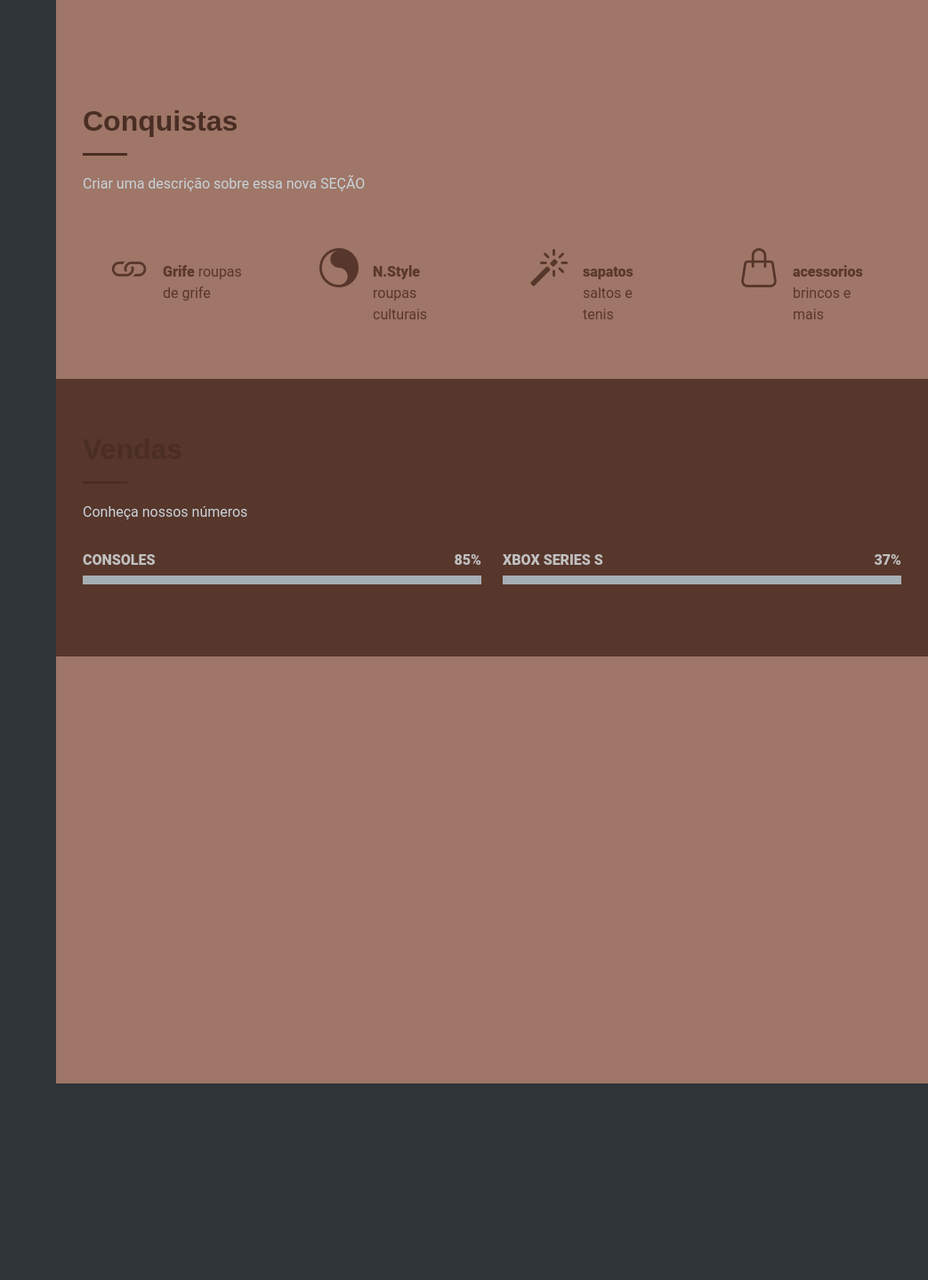
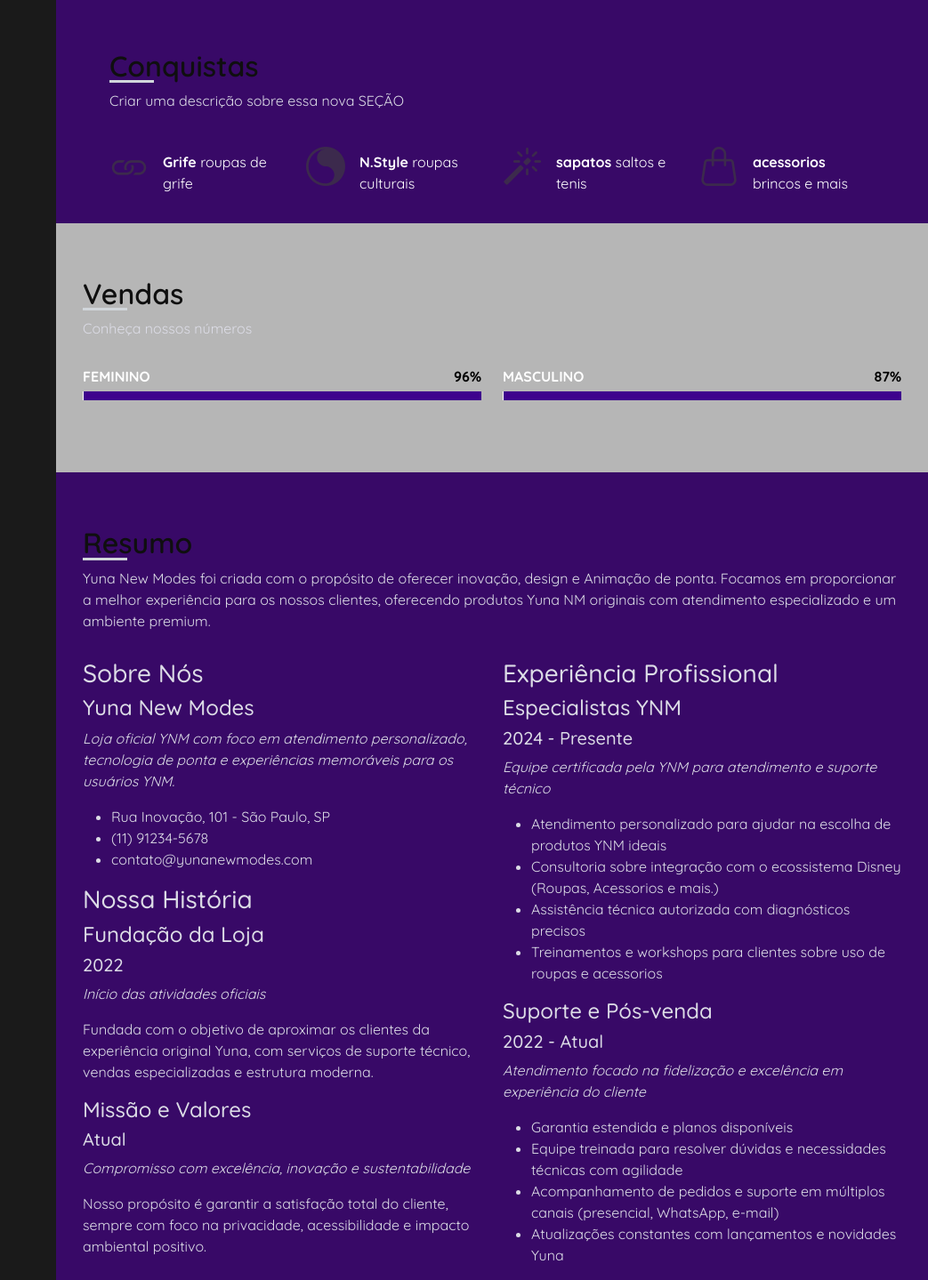
Before and after one commit to camilallilima/ynm, a plain HTML site: page index.html in a window 1280 px wide. Shown: the part 1361-2800 px from the top of the page at 89% size, without its empty margins (237-1280 px from the left). Before the commit the page ends 2579 px from the top, so only its background shows below. Drawn offline with nearby package versions, Linux system fonts and the light colour scheme; a script that the page names is missing; a web font is replaced by a local one.

Commit message:
Add files via upload

```diff
--- a/css/style.css
+++ b/css/style.css
@@ -1,53 +1,35 @@
-/* Google Fonts */
-@import url('https://fonts.googleapis.com/css2?family=Poetsen+One&family=Poppins:ital,wght@0,100;0,200;0,300;0,400;0,500;0,600;0,700;0,800;0,900;1,100;1,200;1,300;1,400;1,500;1,600;1,700;1,800;1,900&family=Winky+Rough:ital,wght@0,300..900;1,300..900&display=swap');
+@import url('https://fonts.googleapis.com/css2?family=Playwrite+CU:wght@100..400&display=swap');
+@import url('https://fonts.googleapis.com/css2?family=Quicksand:wght@300..700&display=swap');
 
-/* Estilos Fonts */
-/*
+/* variavel para as cores */
+:root {
+    --background-color: rgba(20, 15, 30, 0.55);
 
-Winky Rough:
-    font-family: "Winky Rough", sans-serif;
+    --fundo-menu-lateral: #3c2a4d; /* Roxo escuro */
+    --fundo-claro: #d3d3d3;        /* Prata claro */
+    --fundo-escuro: #1a1a1a;       /* Preto profundo */
 
-Poetsen One:
-    font-family: "Poetsen One", sans-serif;
+    --borda-clara: #bfa5d6;        /* Roxo claro puxado para prata */
+    --borda-escura: #4b3b5a;       /* Roxo escuro com contraste */
 
-Poppins:
-    font-family: "Poppins", sans-serif;
+    --texto-escuro: #0f0f0f;       /* Quase preto */
+    --texto-claro: #dcdce6;        /* Prata mais clara */
+    --texto-branco: #f5f5f5;
+    --texto-hover: #b48ec2;        /* Roxo suave para hover */
+    --texto-opaco: #8e8e99;        /* Prata opaco */
 
-*/
+    --cor-detalhes: #9c7fc2;       /* Roxo médio para destaques */
 
+    --texto-titulo-claro: #d1c2e9; /* Título com prata/lavanda */
+    --texto-titulo-escuro: #5c4a72;/* Título mais escuro, elegante */
 
-
-
-/* variavel para as cores  */
-:root {
-
-    --background-color: rgba(5, 13, 24, 0.555);
-
-    --fundo-menu-lateral: #57362b;
-    --fundo-claro: #a6afb4;
-    --fundo-escuro: #2f3538;
-
-    --borda-clara: #b27059;
-    --borda-escura: #037F8C;
-
-    --texto-escuro: #161616;
-    --texto-claro: #c8d4db;
-    --texto-branco: #ecf8ff;
-    --texto-hover: #218591;
-    --texto-opaco: #81888c;
-
-    --cor-detalhes: #149ddd;
-
-    --texto-titulo-claro: #38E0F2;
-    --texto-titulo-escuro: #037F8C;
-
-    --sombra-clara: rgba(255, 255, 255, 1);
-    --sombra-escura: rgba(31, 31, 31, 0.1);
+    --sombra-clara: rgba(255, 255, 255, 0.3);
+    --sombra-escura: rgba(0, 0, 0, 0.4);
 }
 
 /* CSS Geral */
 body {
-    font-family: "Roboto", sans-serif;
+    font-family: "Quicksand", sans-serif;
     color: var(--texto-claro);
     background: var(--fundo-escuro);
 }
@@ -69,9 +51,9 @@ body {
 #header .perfil img {
     margin: 15px auto;
     display: block;
-    width: 120px;
+    width: 13rem;
     border: 2px solid var(--borda-clara);
-    box-shadow: 0 0 5px var(--sombra-clara);
+    box-sizing: 0 0 5px var(--sombra-clara);
 }
 
 #header .perfil h1 {
@@ -80,11 +62,10 @@ body {
     padding: 0;
     font-weight: 600;
     text-align: center;
-    color: wheat;
+    color: rgb(177, 177, 177);
 }
 
-
-/* Redes Sociais */
+/* Redes Socias */
 
 .perfil .social-links i {
     font-size: 18px;
@@ -99,7 +80,7 @@ body {
     width: 35px;
     height: 35px;
     transition: 0.3s;
-    box-shadow: 0px 0px 5px 0px var(--sombra-clara);
+    box-shadow: 0px 0px 5px 0px var(--sombra-escura);
 }
 
 .perfil .social-links a:hover,
@@ -107,28 +88,23 @@ body {
     font-size: 18px;
     display: inline-block;
     background: white;
-    color: black;
+    color: var(--texto-escuro);
     margin-right: 5px;
     border-radius: 50%;
     width: 35px;
     height: 35px;
-    box-shadow: 0px 0px 5px 0px var(--sombra-clara);
+    box-shadow: 0px 0px 5px 0px var(--sombra-escura);
 }
 
-a {
-    text-decoration: none;
-}
-
-/* Menu mobile */
 .mobile-nav-toggle {
     position: fixed;
     top: 15px;
     right: 15px;
-    z-index: 9999;
+    z-index: 99999;
     border: 0;
     font-size: 26px;
     transition: all 0.4s;
-    background: var(--cor-detalhes);
+    background: var(--fundo-menu-lateral);
     color: var(--texto-claro);
     width: 40px;
     height: 40px;
@@ -146,9 +122,9 @@ a {
 .mobile-nav-active #header {
     left: 0;
 }
+/* Ajuste para o corpo do conteudo */
+/* estrutura Base - Corpo */
 
-/* Ajuste para o Corpo do Conteudo */
-/* Estrutura Base - Corpo */
 #main {
     margin-left: 300px;
 }
@@ -158,8 +134,9 @@ a {
     padding-right: 30px;
 }
 
+/* menu responsivo */
 
-/* menu responsivo */
+
 @media (max-width: 1199px) {
     #header {
         left: -300px;
@@ -173,12 +150,9 @@ a {
     }
 }
 
-/* Menu do Header */
-.nav-menu {
-    padding: 30px 0 0 0;
-}
+/* menu do header */
 
-.nav-menu * {
+.nav-menu *{
     padding: 0;
     margin: 0;
     list-style: none;
@@ -188,7 +162,6 @@ a {
     position: relative;
     white-space: nowrap;
 }
-
 .nav-menu a,
 .nav-menu:focus {
     display: flex;
@@ -199,38 +172,29 @@ a {
     transition: 0.3s;
     font-size: 15px;
 }
-
-.nav-menu a i,
-.nav-menu a:focus i {
-    font-size: 22px;
-    padding-right: 10px;
-}
-
 .nav-menu a:hover,
 .nav-menu .active,
 .nav-menu .active:focus,
 .nav-menu li:hover>a {
     text-decoration: none;
-    color: var(--texto-claro);
-    font-weight: 600;
+    color: var(--sombra-escura);
 }
 
 .nav-menu a:hover i,
 .nav-menu .active i,
 .nav-menu .active:focus i,
 .nav-menu li:hover>a i {
-    color: var(--cor-detalhes);
-    font-weight: 600;
+    color: var(--sombra-escura);
 }
 
 /* HERO */
 #hero {
-   width: 100%;
-   height: 100vh; /* view Port Height */
-   background: url("../img/bg-hero1.png") bottom;
-   /* Criar img na I.A. */
-   background-size: cover;
-   position: relative;
+    width: 100%;
+    height: 100vh; /* view Port Heigth */
+    background: url("../img/bg-hero.png");
+    /* Criar img na I.A */
+    background-size: cover;
+    position: relative;
 }
 
 #hero::before {
@@ -238,77 +202,78 @@ a {
     position: absolute;
     z-index: 2;
     inset: 0;
-    background-color: rgba(35, 24, 24, 0.5);
+    background-color: rgba(42, 7, 117, 0.652);
 }
 
 #hero .hero-container {
+    font-family: "Playwrite CU", cursive;
     z-index: 3;
     position: relative;
-    min-width: 300px;
+    min-height: 300px;
+
 }
 
 #hero h2 {
     margin: 0;
     font-size: 100px;
-    font-weight: 600;
-    line-height: 1;
-    color: #fff;
+    font-weight: 500;
+    line-height: 120px;
+    color: var(--texto-claro);
 }
 
 #hero p {
-    color: #fff;
+    color: var(--texto-branco);
     margin-top: 15px;
     margin-bottom: 50px;
     font-size: 26px;
+
 }
 
 #hero p span {
-    color: #b79b90;
+    color: var(--texto-claro);
     padding-bottom: 4px;
-    letter-spacing: 2px;
-    border-bottom: 3px solid #f4c119;
+    letter-spacing: 1px;
+    border-bottom: 3px solid var(--texto-escuro);
 }
-
-@media (min-width: 1024px) {
-    #hero {
+@media (max-width:1024px) {
+    #hero{
         background-attachment: fixed;
     }
 }
 
-@media (max-width: 1024px) {
-    #hero {
-        background-attachment: fixed;
-    }
-}
-
-@media (max-width: 768px)  {
+@media (max-width: 768px) {
     #hero h2 {
-        font-size: 75px;
+        font-size: 70px;
         line-height: 1;
         margin-bottom: 20px;
     }
+
     #hero p {
         font-size: 28px;
     }
 }
 
+/* estrutura Base - Corpo */
+#main {
+    margin-left: 300px;
+}
 
-
+.container {
+    padding-left: 30px;
+    padding-right: 30px;
+}
 
 /* Seções e Titulos */
 section {
     padding: 60px 0;
     overflow: hidden;
-    /* clara */
-    /* background: var(--section-clara); */
-    background: #9f7667;
-
+    background: #380967;
 }
 
 .section-bg {
     /* escura */
     /* background: var(--section-escura); */
-    background: #57362b;
+    background: rgb(182, 182, 182);
     color: var(--texto-claro);
 }
 
@@ -317,22 +282,22 @@ section {
     padding-bottom: 30px;
 }
 
-/* titulo H2 */
+/* título H2 */
 .section-title h2 {
-    color: #4a2e24;
+    color: var(--texto-escuro);
     font-weight: 600;
-    margin-bottom: 20px;
-    padding-bottom: 20px;
+    margin-bottom: 20 px;
+    padding-bottom: 20 px;
     position: relative;
-    font-family: "Poetsen One", sans-serif;
 }
 
 .section-title h2::after {
     content: "";
     position: absolute;
-    background: #4a2e24;
+    display: block;
+    background: #d1d6db;
+    height: 3px;
     width: 50px;
-    height: 3px;
     display: block;
     bottom: 0;
     left: 0;
@@ -344,10 +309,10 @@ section {
 
 /* Sobre */
 .sobre .content h3 {
-    color: #4a2e24;
-    font-weight: 700;
+    color:  #1A1A1A;
+    font-weight:700;
     font-size: 26px;
-    font-family: "Winky Rough", sans-serif;
+    font-family: "Roboto Slab", serif;
 }
 
 .sobre .content ul {
@@ -366,8 +331,11 @@ section {
     margin-right: 5px;
     font-weight: 600;
     /* letter-spacing: .5px; */
-    font-family: "Poppins", sans-serif;
+    font-family: "Quicksand", sans-serif;
 }
+
+
+
 
 .sobre .content ul i {
     color: var(--fundo-menu-lateral);
@@ -380,7 +348,7 @@ section {
     padding-bottom: 30px;
 }
 
-.conquistas .count-box {
+.conquistas{
     padding: 30px;
     width: 100%;
 }
@@ -390,15 +358,7 @@ section {
     font-size: 44px;
     display: block;
     float: left;
-    line-height: 0;
-}
-
-.conquistas .count-box .count-box-i {
-    color: var(--fundo-menu-lateral);
-    font-size: 44px;
-    display: block;
-    float: left;
-    line-height: 40px;
+    /* line-height: ; */
 }
 
 .conquistas .count-box span {
@@ -413,19 +373,17 @@ section {
 .conquistas .count-box p {
     padding: 15px 0 0 0;
     margin: 0 0 0 60px;
-    color: #5a382b;
+    color: rgb(255, 255, 255);
 }
 
 .conquistas .count-box strong {
     font-weight: 800;
 }
 
-.conquistas .count-box i:hover,
-.conquistas .count-box span:hover {
+.conquistas .count-box i:hover, .conquistas .count-box span:hover {
     color: var(--fundo-claro);
     transition: ease-in-out .5s;
 }
-
 
 /* Vendas // Skills = Habilidades */
 .skills .progress {
@@ -440,7 +398,7 @@ section {
     margin: 0 0 5px 0;
     text-transform: uppercase;
     display: block;
-    color: #c0c0c0;
+    color: #ffffff;
     font-weight: 800;
     font-size: 16px;
 }
@@ -448,12 +406,19 @@ section {
 .skills .progress .skill .val {
     font-style: normal;
     float: right;
-    color: #c0c0c0;
+    color: rgb(0, 0, 0);
     font-weight: 800;
     font-size: 16px;
 }
 
 .skills .progress-bar-bg {
-    background: #a6afb4;
+    background: #3e028d;
     height: 10px;
 }
+
+.skills .progress-bar {
+    height: 10px;
+    background: #fdfdfd;
+    transition: 5s;
+    width: 1px;
+}
--- a/index.html
+++ b/index.html
@@ -329,11 +329,11 @@
 
                         <div class="progress">
                             <span class="skill">
-                                Consoles
-                                <i class="val">85%</i>
+                                Feminino
+                                <i class="val">96%</i>
                             </span>
                             <div class="progress-bar-bg">
-                                <div class="progress-bar" role="progressbar" aria-valuenow="85" aria-valuemin="0"
+                                <div class="progress-bar" role="progressbar" aria-valuenow="96" aria-valuemin="0"
                                     aria-valuemax="100"> </div>
                             </div>
                         </div>
@@ -349,11 +349,11 @@
 
                         <div class="progress">
                             <span class="skill">
-                                XBOX Series S
-                                <i class="val">37%</i>
+                               Masculino
+                                <i class="val">87%</i>
                             </span>
                             <div class="progress-bar-bg">
-                                <div class="progress-bar" role="progressbar" aria-valuenow="37" aria-valuemin="0"
+                                <div class="progress-bar" role="progressbar" aria-valuenow="87" aria-valuemin="0"
                                     aria-valuemax="100"> </div>
                             </div>
                         </div>
@@ -365,6 +365,75 @@
                     </div>
                 </div> <!-- skills-content -->
             </div>
+        </section>
+
+        <section id="resume" class="resume">
+
+            <div class="container">
+
+                <div class="section-title">
+                  <h2>Resumo</h2>
+                  <p> Yuna New Modes foi criada com o propósito de oferecer inovação, design e Animação de ponta. Focamos em proporcionar a melhor experiência para os nossos clientes, oferecendo produtos Yuna NM originais com atendimento especializado e um ambiente premium.</p>
+                </div>
+
+                <div class="row">
+                  <div class="col-lg-6" data-aos="fade-up">
+                    <h3 class="resume-title">Sobre Nós</h3>
+                    <div class="resume-item pb-0">
+                      <h4>Yuna New Modes</h4>
+                      <p><em>Loja oficial YNM com foco em atendimento personalizado, tecnologia de ponta e experiências memoráveis para os usuários YNM.</em></p>
+                      <ul>
+                        <li>Rua Inovação, 101 - São Paulo, SP</li>
+                        <li>(11) 91234-5678</li>
+                        <li>contato@yunanewmodes.com</li>
+                      </ul>
+                    </div>
+
+                    <h3 class="resume-title">Nossa História</h3>
+                    <div class="resume-item">
+                      <h4>Fundação da Loja</h4>
+                      <h5>2022</h5>
+                      <p><em>Início das atividades oficiais</em></p>
+                      <p>Fundada com o objetivo de aproximar os clientes da experiência original Yuna, com serviços de suporte técnico, vendas especializadas e estrutura moderna.</p>
+                    </div>
+                    <div class="resume-item">
+                      <h4>Missão e Valores</h4>
+                      <h5>Atual</h5>
+                      <p><em>Compromisso com excelência, inovação e sustentabilidade</em></p>
+                      <p>Nosso propósito é garantir a satisfação total do cliente, sempre com foco na privacidade, acessibilidade e impacto ambiental positivo.</p>
+                    </div>
+                  </div>
+
+                  <div class="col-lg-6" data-aos="fade-up" data-aos-delay="100">
+                    <h3 class="resume-title">Experiência Profissional</h3>
+                    <div class="resume-item">
+                      <h4>Especialistas YNM</h4>
+                      <h5>2024 - Presente</h5>
+                      <p><em>Equipe certificada pela YNM para atendimento e suporte técnico</em></p>
+                      <ul>
+                        <li>Atendimento personalizado para ajudar na escolha de produtos YNM ideais</li>
+                        <li>Consultoria sobre integração com o ecossistema Disney (Roupas, Acessorios e mais.)</li>
+                        <li>Assistência técnica autorizada com diagnósticos precisos</li>
+                        <li>Treinamentos e workshops para clientes sobre uso de roupas e acessorios</li>
+                      </ul>
+                    </div>
+                    <div class="resume-item">
+                      <h4>Suporte e Pós-venda</h4>
+                      <h5>2022 - Atual</h5>
+                      <p><em>Atendimento focado na fidelização e excelência em experiência do cliente</em></p>
+                      <ul>
+                        <li>Garantia estendida e planos disponíveis</li>
+                        <li>Equipe treinada para resolver dúvidas e necessidades técnicas com agilidade</li>
+                        <li>Acompanhamento de pedidos e suporte em múltiplos canais (presencial, WhatsApp, e-mail)</li>
+                        <li>Atualizações constantes com lançamentos e novidades Yuna</li>
+                      </ul>
+                    </div>
+                  </div>
+                </div>
+
+              </div>
+
+
         </section>
 
         <!-- Portfolio / Galeria -->
```
